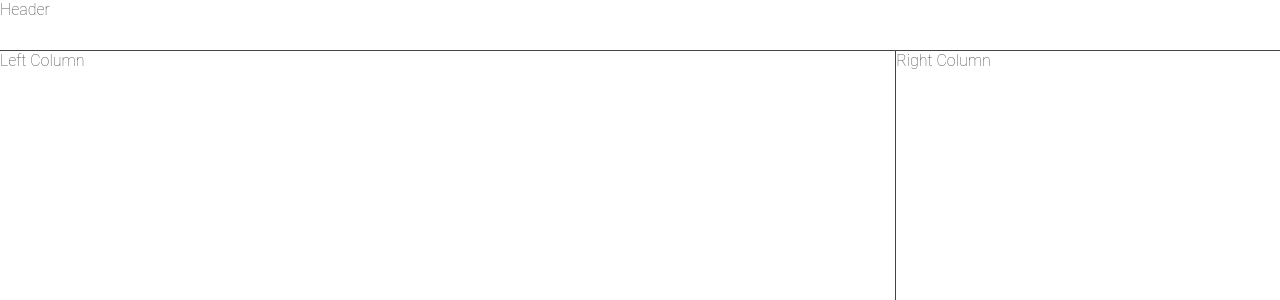
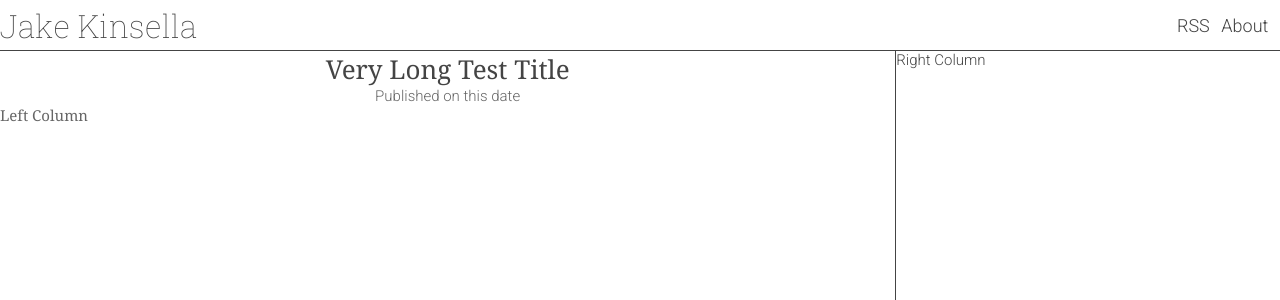
Before and after one commit to jakekinsella/blog, a React (Create React App) app: page / in a window 1280 px wide. Shown: the top 300 px of the page. Built offline with nearby package versions, Linux system fonts and the light colour scheme.

Commit message:
Sketch out header and begin body styling

```diff
--- a/public/index.html
+++ b/public/index.html
@@ -12,6 +12,9 @@
     <link rel="apple-touch-icon" href="%PUBLIC_URL%/logo192.png" />
     <link rel="manifest" href="%PUBLIC_URL%/manifest.json" />
 
+    <link href="https://fonts.googleapis.com/css?family=Roboto:300&display=swap" rel="stylesheet" />
+    <link href="https://fonts.googleapis.com/css?family=Roboto+Slab:100&display=swap" rel="stylesheet" />
+
     <title>Jake Kinsella</title>
   </head>
   <body>
--- a/src/App.tsx
+++ b/src/App.tsx
@@ -2,8 +2,10 @@ import React from 'react';
 import styled from '@emotion/styled';
 
 import './global-styles';
+import { colors } from './constants';
 
 import Header from './components/Header';
+import Article from './components/Article';
 import ColumnLayout from './components/common/ColumnLayout';
 
 const Container = styled.div`
@@ -18,7 +20,19 @@ function App() {
 
       <ColumnLayout.Container>
         <ColumnLayout.Left>
-          Left Column
+          <Article.Container>
+            <Article.Title>
+              Very Long Test Title
+            </Article.Title>
+
+            <Article.Subtitle>
+              Published on this date
+            </Article.Subtitle>
+
+            <Article.Body>
+              Left Column
+            </Article.Body>
+          </Article.Container>
         </ColumnLayout.Left>
 
         <ColumnLayout.Right>
--- /dev/null
+++ b/src/components/Article.tsx
@@ -0,0 +1,35 @@
+import React from 'react';
+import styled from '@emotion/styled';
+
+import { colors } from '../constants';
+
+namespace Article {
+  export const Container = styled.div`
+    font-family: georgia, times, serif;
+    color: ${colors.black2};
+
+    display: flex;
+    flex-direction: column;
+  `;
+
+  export const Title = styled.div`
+    font-size: 26px;
+    font-weight: 500;
+    color: ${colors.black};
+
+    display: flex;
+    justify-content: center;
+  `;
+
+  export const Subtitle = styled.div`
+    font-family: 'Roboto', sans-serif;
+
+    display: flex;
+    justify-content: center;
+  `;
+
+  export const Body = styled.div`
+  `;
+}
+
+export default Article;
--- a/src/components/Header.tsx
+++ b/src/components/Header.tsx
@@ -8,12 +8,57 @@ const Container = styled.div`
   height: 50px;
 
   border-bottom: 1px solid ${colors.black};
+
+  display: flex;
+`;
+
+const Title = styled.div`
+  font-family: 'Roboto Slab', serif;
+  font-size: 32px;
+
+  display: flex;
+  align-items: center;
+
+  flex-grow: 1;
+`;
+
+const Navigation = styled.div`
+  flex-grow: 1;
+
+  display: flex;
+  justify-content: flex-end;
+  align-items: center;
+`;
+
+const NavLink = styled.a`
+  font-size: 18px;
+
+  cursor: pointer;
+  user-select: none;
+
+  color: ${colors.black};
+  text-decoration: none;
+
+  margin-right: 2%;
+
+  &:hover {
+    color: ${colors.blackHover};
+  }
+
+  &:active {
+    color: ${colors.blackActive};
+  }
 `;
 
 function Header() {
   return (
     <Container>
-      Header
+      <Title>Jake Kinsella</Title>
+
+      <Navigation>
+        <NavLink href="/feeds.xml">RSS</NavLink>
+        <NavLink href="/about">About</NavLink>
+      </Navigation>
     </Container>
   );
 }
--- a/src/global-styles.ts
+++ b/src/global-styles.ts
@@ -12,18 +12,7 @@ injectGlobal`
         color: ${colors.black};
         background-color: ${colors.white};
         font-family: 'Roboto', sans-serif;
-        font-weight: 100;
-    }
-
-    h1, h2, h3, h4, h5 {
-        font-family: 'Roboto Slab', serif;
-        font-weight: 100;
-        margin: 0;
-    }
-
-    p {
-        margin: 0;
-        font-size: 14px;
+        font-size: 15px;
         font-weight: 100;
     }
 `;
```
